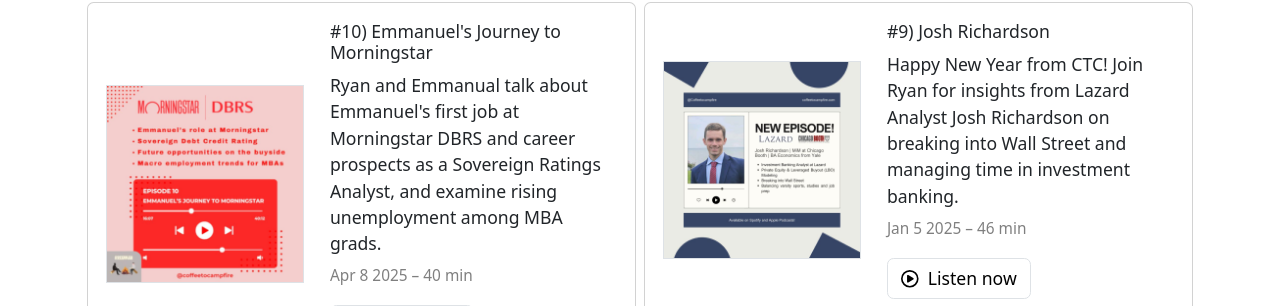
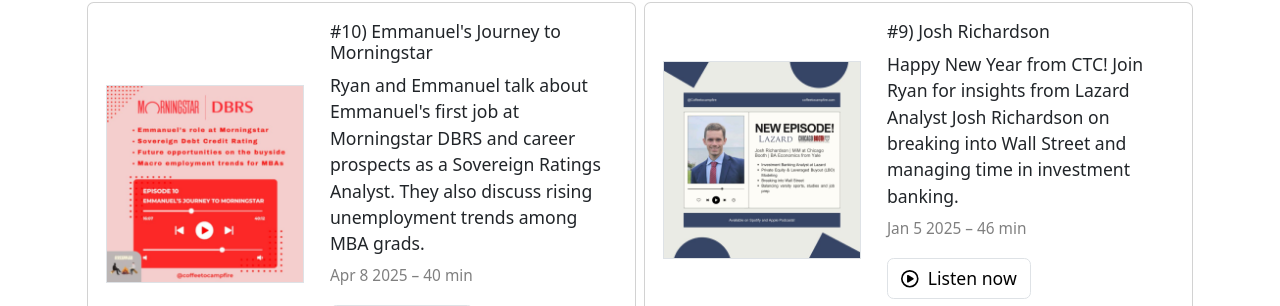
Before and after one commit to willdufault/ctc-podcast, a React (Vite) app: page / in a window 1280 px wide. Shown: the part 628-934 px from the top of the page. Built offline with nearby package versions, Linux system fonts and the light colour scheme.

Commit message:
fixed spelling on episode 10

```diff
--- a/src/components/Episodes/index.tsx
+++ b/src/components/Episodes/index.tsx
@@ -30,7 +30,7 @@ export default function Episodes() {
     {
       title: '#10) Emmanuel\'s Journey to Morningstar',
       description:
-        'Ryan and Emmanual talk about Emmanuel\'s first job at Morningstar DBRS and career prospects as a Sovereign Ratings Analyst, and examine rising unemployment among MBA grads.',
+        'Ryan and Emmanuel talk about Emmanuel\'s first job at Morningstar DBRS and career prospects as a Sovereign Ratings Analyst. They also discuss rising unemployment trends among MBA grads.',
       date: 'Apr 8 2025',
       hours: 0,
       minutes: 40,
```
